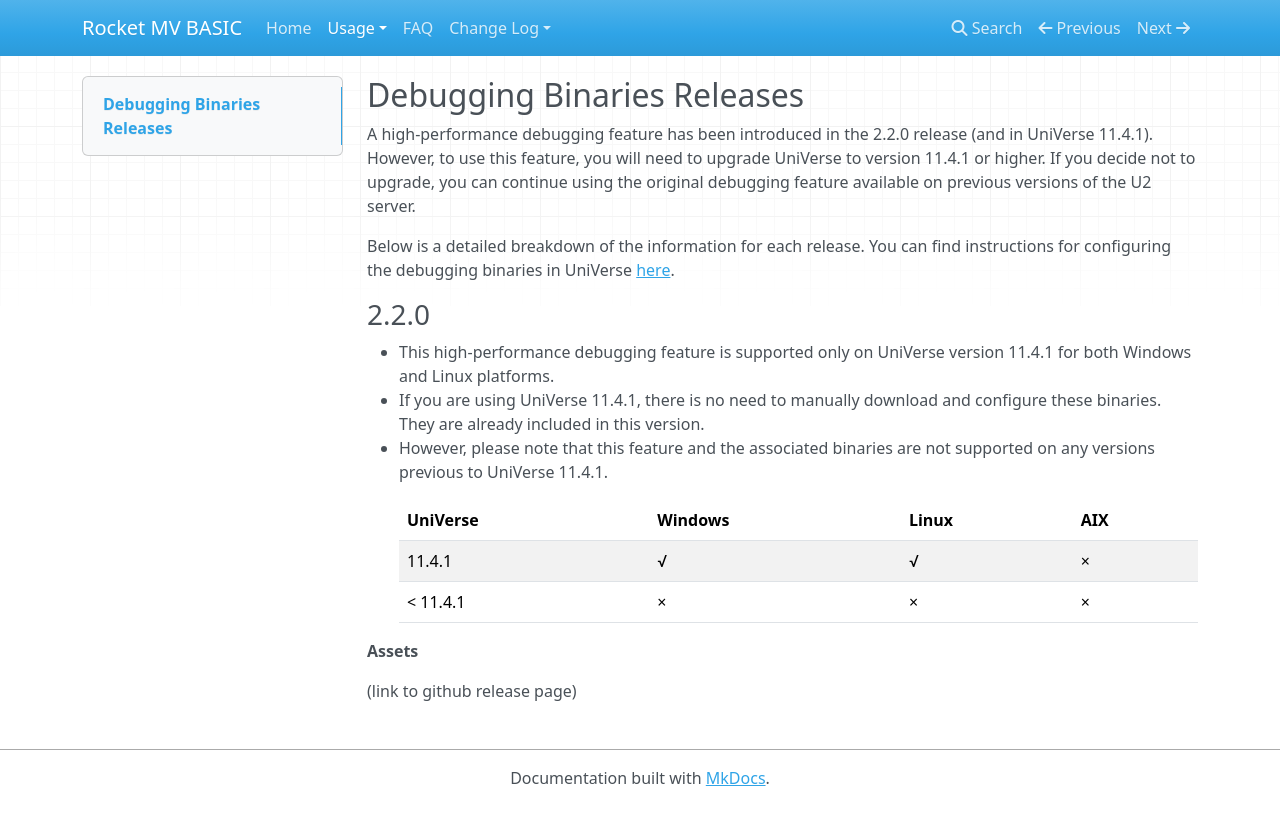
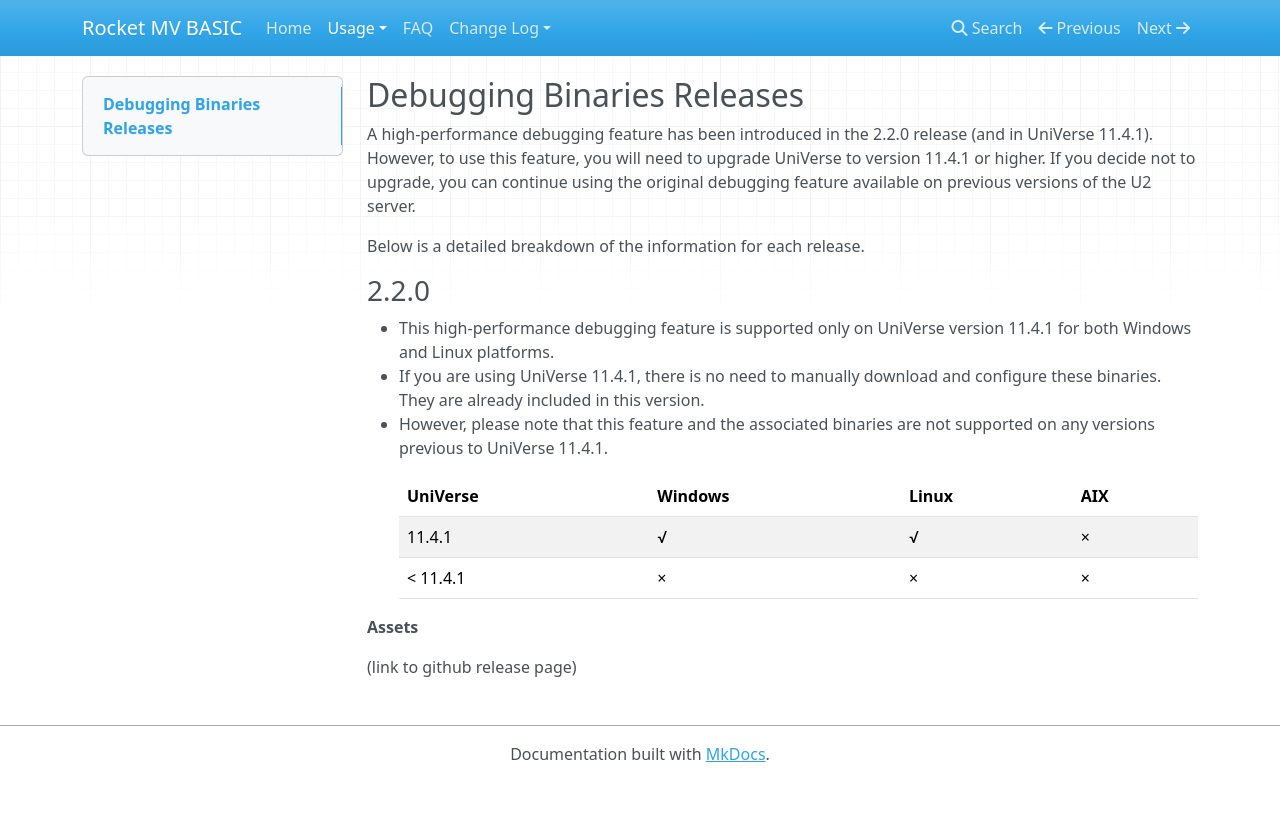
Before and after one commit to RocketSoftware/rocket-mvbasic, an MkDocs documentation site: the page built from docs/usage/DAPRelease.md, in a window 1280 px wide. Shown: the top 825 px of the page. Built offline with MkDocs 1.6.1, drawn with Linux system fonts in a browser that asks for light colours; nearby versions of some CDN libraries.

Commit message:
Remove some content per support team's suggestion

```diff
--- a/docs/usage/DAPRelease.md
+++ b/docs/usage/DAPRelease.md
@@ -2,7 +2,7 @@
 
 A high-performance debugging feature has been introduced in the 2.2.0 release (and in UniVerse 11.4.1). However, to use this feature, you will need to upgrade UniVerse to version 11.4.1 or higher. If you decide not to upgrade, you can continue using the original debugging feature available on previous versions of the U2 server.
 
-Below is a detailed breakdown of the information for each release. You can find instructions for configuring the debugging binaries in UniVerse [here](./ConfigDap.md).
+Below is a detailed breakdown of the information for each release.
 
 ### 2.2.0
 
```
